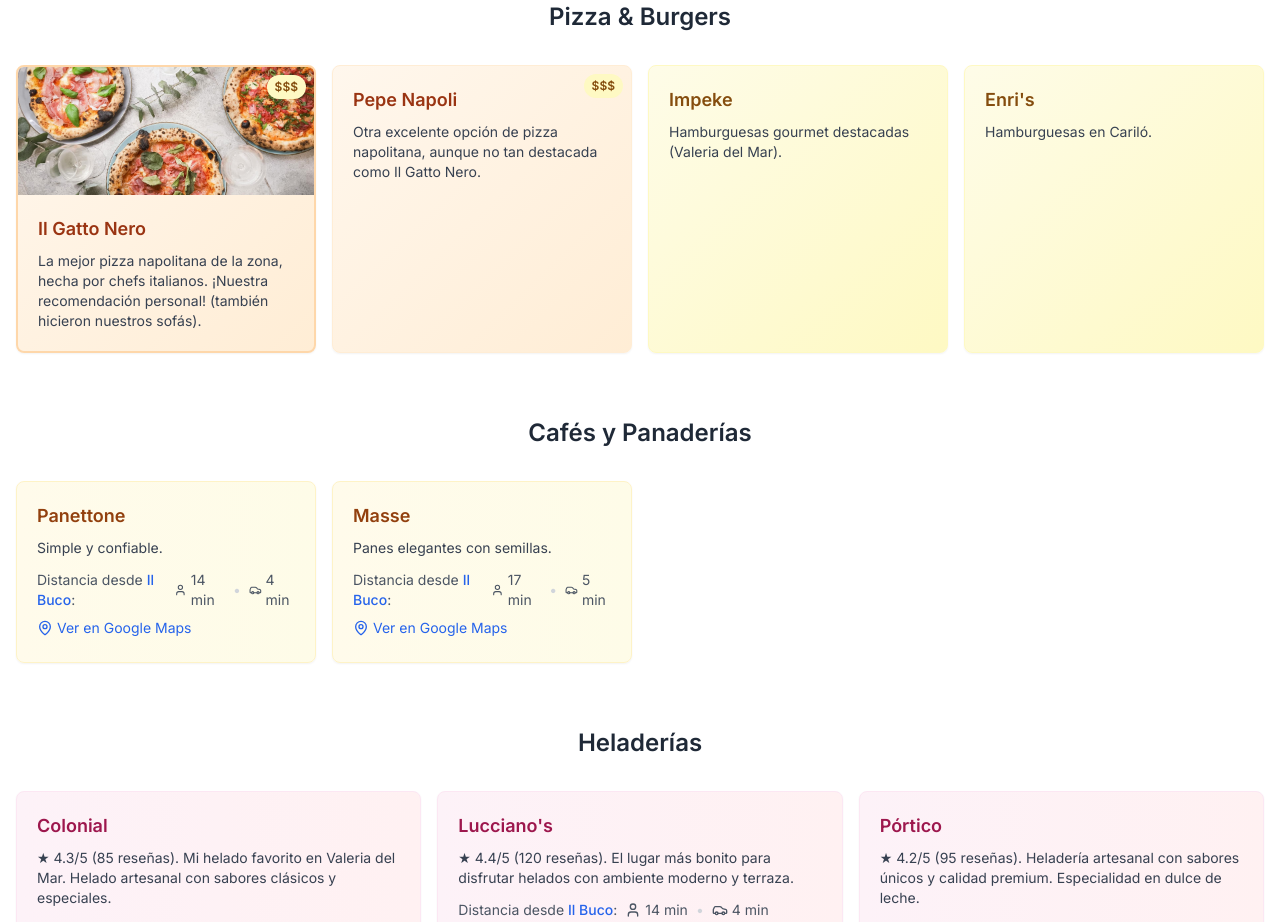
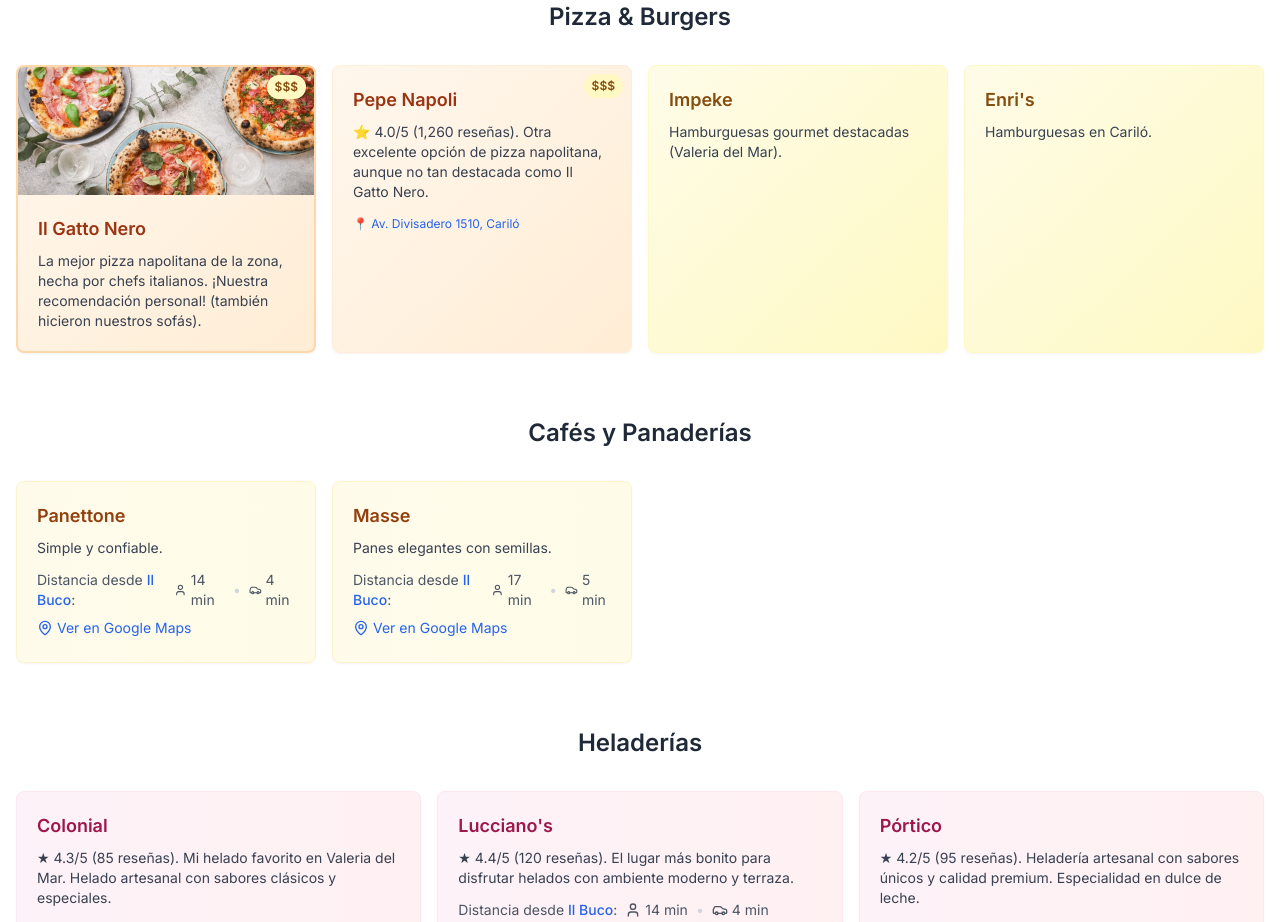
Before and after one commit to visualpharm/ilbuco-g2, a Next.js app: page /que-hacer-en-carilo in a window 1280 px wide. Shown: the part 3560-4482 px from the top of the page. Built offline with nearby package versions, Linux system fonts and the light colour scheme.

Commit message:
pepe napoli

```diff
--- a/app/que-hacer-en-carilo/page.tsx
+++ b/app/que-hacer-en-carilo/page.tsx
@@ -540,7 +540,15 @@ export default function QueHacerEnCarilo() {
                   <div className="bg-gradient-to-br from-orange-50 to-orange-100 p-5 rounded-lg shadow-sm border border-orange-100 relative">
                     <div className="absolute top-2 right-2 bg-yellow-100 text-yellow-800 text-xs font-semibold px-2 py-1 rounded-full">$$$</div>
                     <h5 className="text-lg font-semibold mb-2 text-orange-800">Pepe Napoli</h5>
-                    <p className="text-gray-700 text-sm">Otra excelente opción de pizza napolitana, aunque no tan destacada como Il Gatto Nero.</p>
+                    <p className="text-gray-700 text-sm mb-2">⭐ 4.0/5 (1,260 reseñas). Otra excelente opción de pizza napolitana, aunque no tan destacada como Il Gatto Nero.</p>
+                    <a
+                      href="https://www.google.com/maps/search/?api=1&query=Restaurante+Peppe+Napoli+Av.+Divisadero+1510+Cariló"
+                      className="text-blue-600 hover:text-blue-800 text-xs"
+                      target="_blank"
+                      rel="noopener noreferrer"
+                    >
+                      📍 Av. Divisadero 1510, Cariló
+                    </a>
                   </div>
                   <div className="bg-gradient-to-br from-yellow-50 to-yellow-100 p-5 rounded-lg shadow-sm border border-yellow-100">
                     <h5 className="text-lg font-semibold mb-2 text-yellow-800">Impeke</h5>
```
Also changed, not shown: 1 other file (tests, documents, lock files or other folders).
